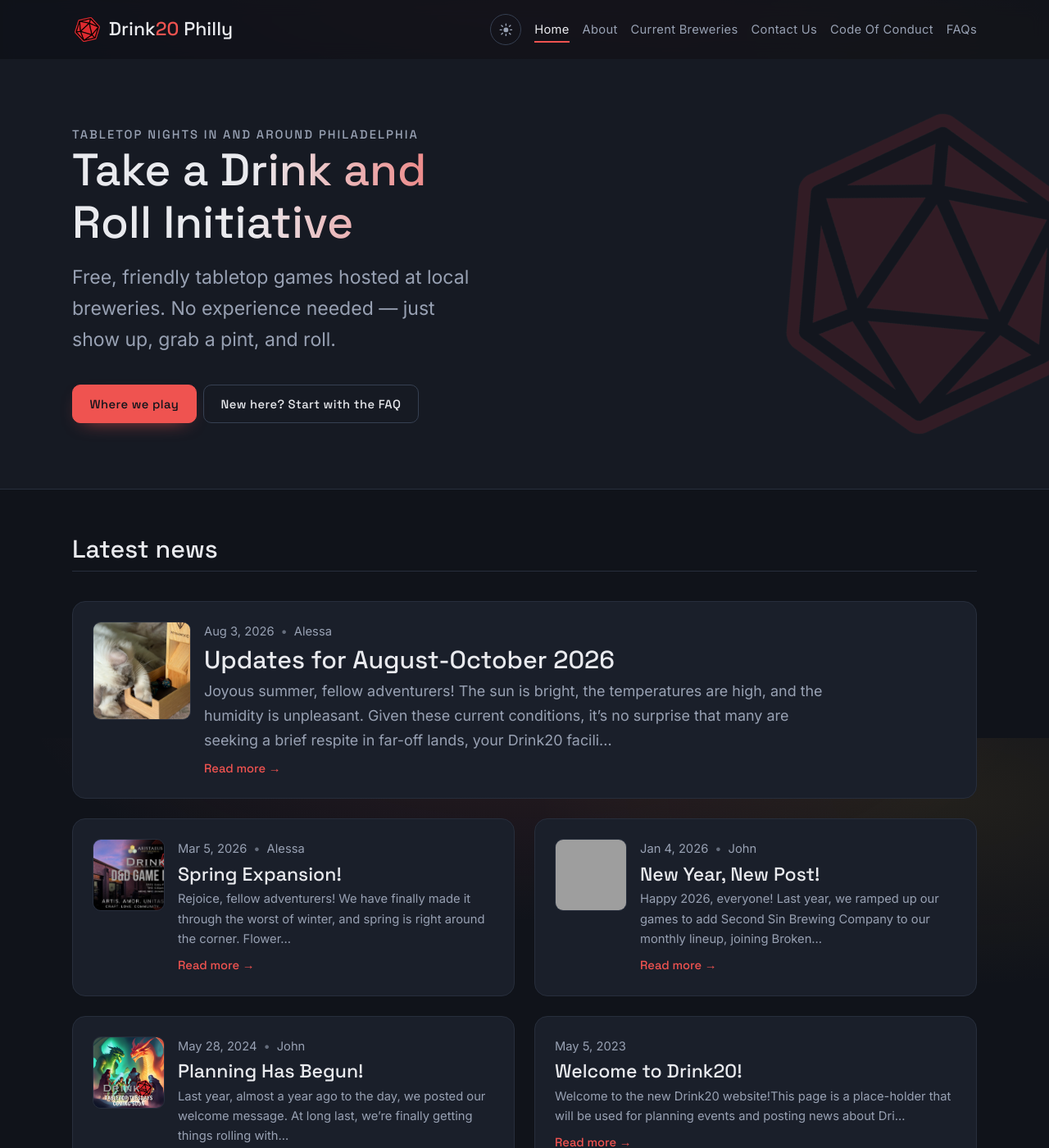
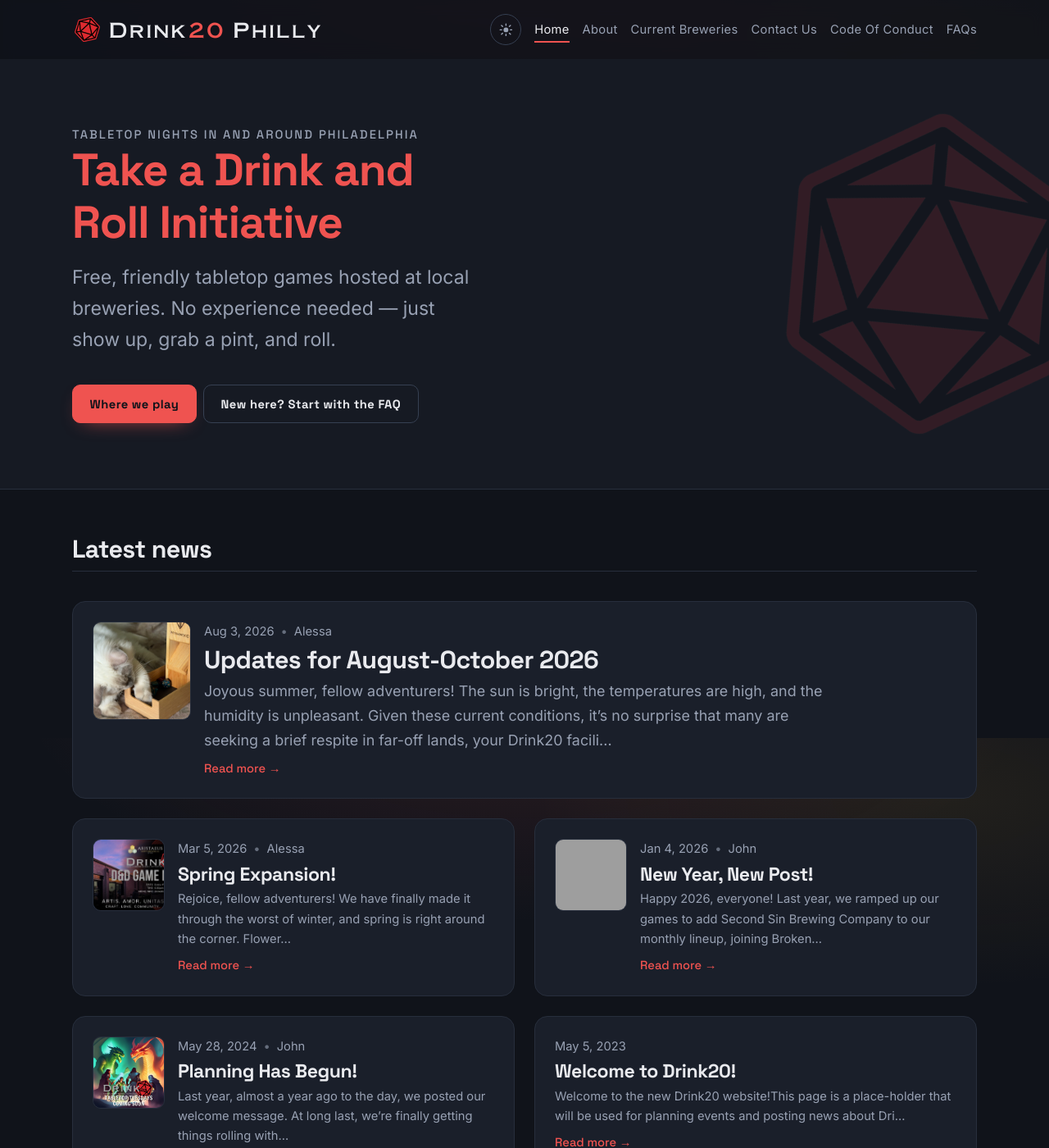
Before and after one commit to jmahlman/drink20.com, a Jekyll site: the page built from index.html, in a window 1280 px wide and 1400 px high. Shown: the whole window at 82% size. Built offline with Jekyll 4.4.1, drawn with Linux system fonts in a browser that asks for light colours; the list of posts is cut into pages by our own code; grey boxes are pictures that could not be loaded.

Commit message:
Use Copperplate for the masthead wordmark; solid hero headline
Self-hosts OPTI Copperplate and applies it to .brand only, matching the
type in the logo lockup. All three weights are declared but browsers only
fetch the one rendered, so 400 is the sole 33 KB download.

Deliberately scoped to the wordmark. The face maps lowercase to small
caps, so anything set in it comes out as caps regardless of source
casing, and it has no arrow glyphs (U+2190/U+2192) — the "Read more →"
and pagination arrows would render as blanks.

Hero headline drops the gradient for a solid colour: brand red on dark,
near-black on light.

Also restores --display-weight and --display-spacing, which went missing
in ae294e7 when the skin tokens were consolidated. Every heading has been
rendering at weight 400 instead of 700 since then.

Co-Authored-By: Claude Opus 5 <noreply@anthropic.com>

```diff
--- /dev/null
+++ b/_sass/_fonts.scss
@@ -0,0 +1,41 @@
+/* ===========================================================================
+   COPPERPLATE — the brand face, self-hosted.
+   Matches the type in the Drink20 logo lockup.
+
+   Used ONLY for the masthead wordmark (.brand). Two reasons to keep it there:
+   lowercase maps to small caps, so any text set in it comes out as caps
+   regardless of source casing; and it has no arrow glyphs (U+2190 / U+2192),
+   which the UI uses in several places — they'd render as blanks.
+
+   All three weights are declared, but browsers only download the one that's
+   actually rendered, so trying another weight costs nothing until it's used.
+
+   Served as .otf (~34 KB). woff2 would save another ~35% but needs fonttools
+   or woff2_compress, neither of which is installed here.
+   =========================================================================== */
+
+@font-face {
+	font-family: "OPTI Copperplate";
+	src: url("/assets/fonts/copperplate/OPTICopperplate-Light.otf")
+		format("opentype");
+	font-weight: 300;
+	font-style: normal;
+	font-display: swap;
+}
+
+@font-face {
+	font-family: "OPTI Copperplate";
+	src: url("/assets/fonts/copperplate/OPTICopperplate.otf") format("opentype");
+	font-weight: 400;
+	font-style: normal;
+	font-display: swap;
+}
+
+@font-face {
+	font-family: "OPTI Copperplate";
+	src: url("/assets/fonts/copperplate/OPTICopperplate-Heavy.otf")
+		format("opentype");
+	font-weight: 700;
+	font-style: normal;
+	font-display: swap;
+}
--- a/_sass/_layout.scss
+++ b/_sass/_layout.scss
@@ -27,9 +27,10 @@
 	gap: var(--space-2xs);
 	color: var(--text);
 	text-decoration: none;
-	font-family: var(--font-display);
-	font-weight: var(--display-weight);
-	letter-spacing: var(--display-spacing);
+	font-family: var(--font-brand);
+	font-weight: 400;
+	/* Copperplate is a caps face and wants air between the letters. */
+	letter-spacing: 0.06em;
 	font-size: var(--step-1);
 	line-height: 1;
 	white-space: nowrap;
@@ -254,15 +255,7 @@
 .hero__title {
 	font-size: var(--step-4);
 	margin-bottom: var(--space-s);
-	background: linear-gradient(
-		92deg,
-		var(--text) 30%,
-		var(--accent) 75%,
-		var(--highlight)
-	);
-	-webkit-background-clip: text;
-	background-clip: text;
-	color: transparent;
+	color: var(--hero-title);
 }
 
 .hero__tagline {
--- a/_sass/_tokens.scss
+++ b/_sass/_tokens.scss
@@ -30,8 +30,14 @@
 	--container-narrow: 44rem;
 
 	/* --- Type ------------------------------------------------------------ */
+	/* The brand face, used only for the masthead wordmark. It's a caps/small-caps
+	   font with no arrow glyphs, so it's deliberately kept off general UI. */
+	--font-brand: "OPTI Copperplate", "Copperplate", "Copperplate Gothic Light",
+		Georgia, serif;
 	--font-display: "Space Grotesk", "Helvetica Neue", sans-serif;
 	--font-body: "Inter", "Helvetica Neue", Arial, sans-serif;
+	--display-weight: 700;
+	--display-spacing: -0.02em;
 
 	/* --- Shape ----------------------------------------------------------- */
 	--radius: 10px;
@@ -58,6 +64,9 @@
 	--header-bg: rgba(16, 19, 26, 0.82);
 	--hero-bg: var(--bg-alt);
 	--footer-bg: var(--bg-alt);
+
+	/* Hero headline: brand red on dark, near-black on light. */
+	--hero-title: var(--accent);
 
 	/* The d20 watermark is a fixed-colour PNG, so it's dialled in per mode. */
 	--die-opacity: 0.14;
@@ -98,6 +107,8 @@
 
 	--header-bg: rgba(248, 248, 246, 0.85);
 
+	--hero-title: var(--text);
+
 	--die-opacity: 0.09;
 
 	--page-texture: radial-gradient(
--- a/assets/css/style.scss
+++ b/assets/css/style.scss
@@ -7,6 +7,7 @@
 // with a light mode under [data-theme="light"]. Fonts are loaded via a
 // preconnected <link> in _includes/head.html so they don't block this file.
 
+@import "fonts";
 @import "tokens";
 @import "base";
 @import "layout";
```
Also changed, not shown: assets/fonts/copperplate/OPTICopperplate-Heavy.otf (added), assets/fonts/copperplate/OPTICopperplate-Light.otf (added), assets/fonts/copperplate/OPTICopperplate.otf (added).
